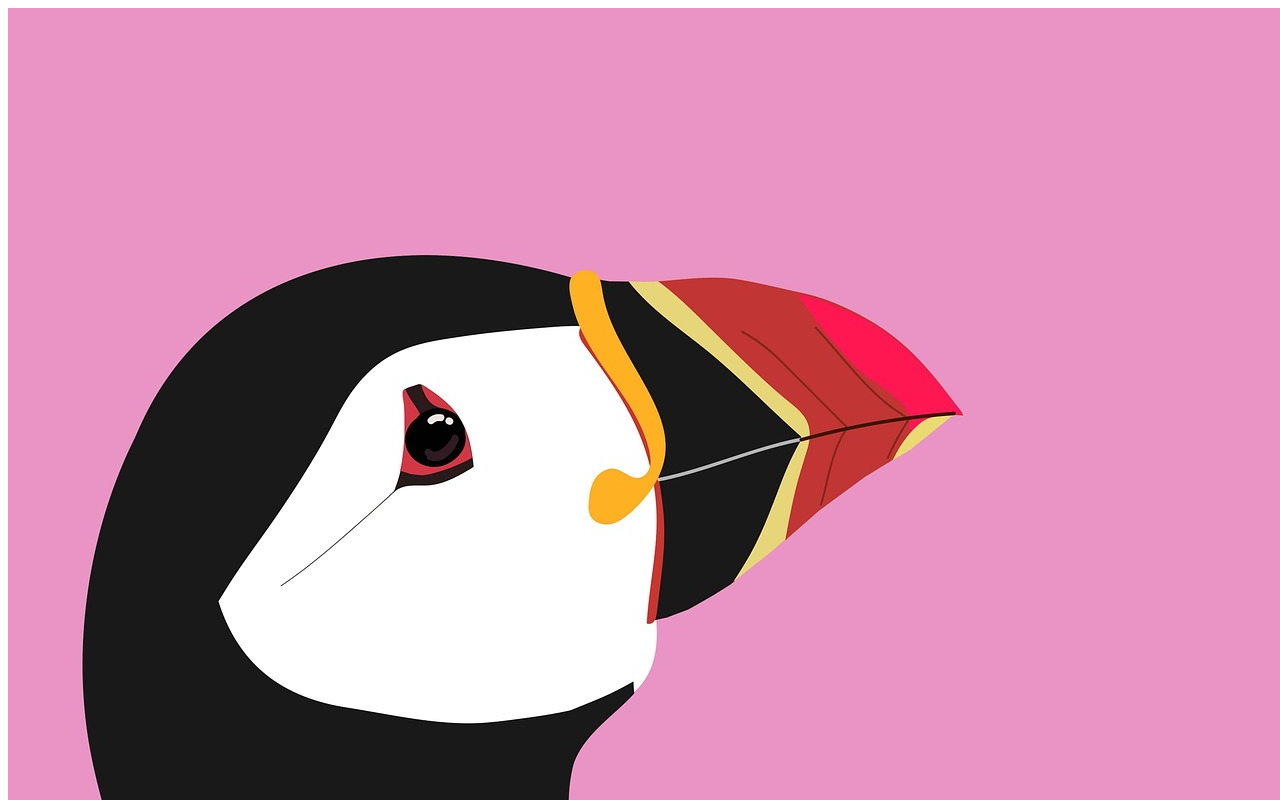
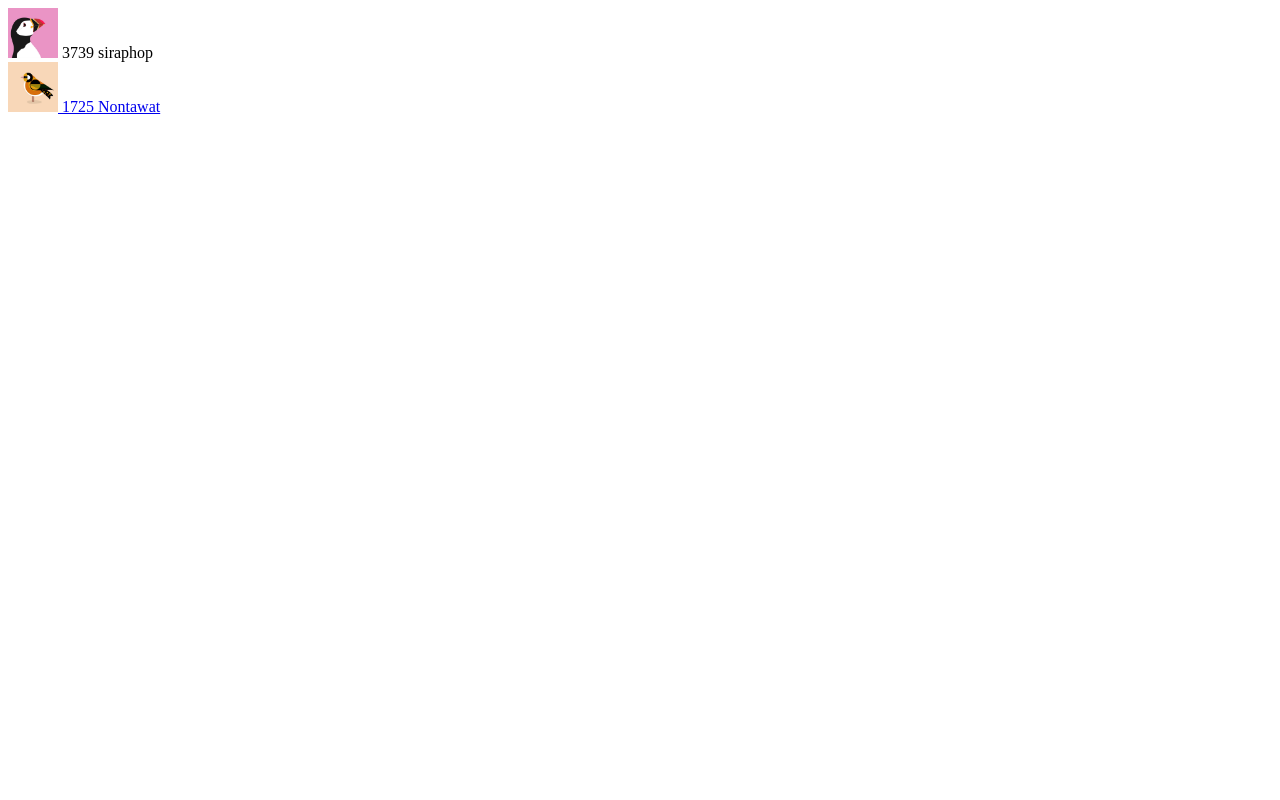
Before and after one commit to Earth552314/Lab3-3, a plain HTML site: page index.html in a window 1280 px wide. Shown: the top 800 px of the page. Drawn offline with Linux system fonts and the light colour scheme.

Commit message:
add hyper link b

```diff
--- a/index.html
+++ b/index.html
@@ -1,2 +1,2 @@
-<img src="A.jpg">3739 siraphop<br>
-<img src="B.jpg">1725 nontawat
+<img src="A.jpg" width=50 > 3739 siraphop <br>
+<a href="b.html"><img src="B.jpg" width=50> 1725 Nontawat
```
Also changed, not shown: b.html (added, +1 -0 lines).
